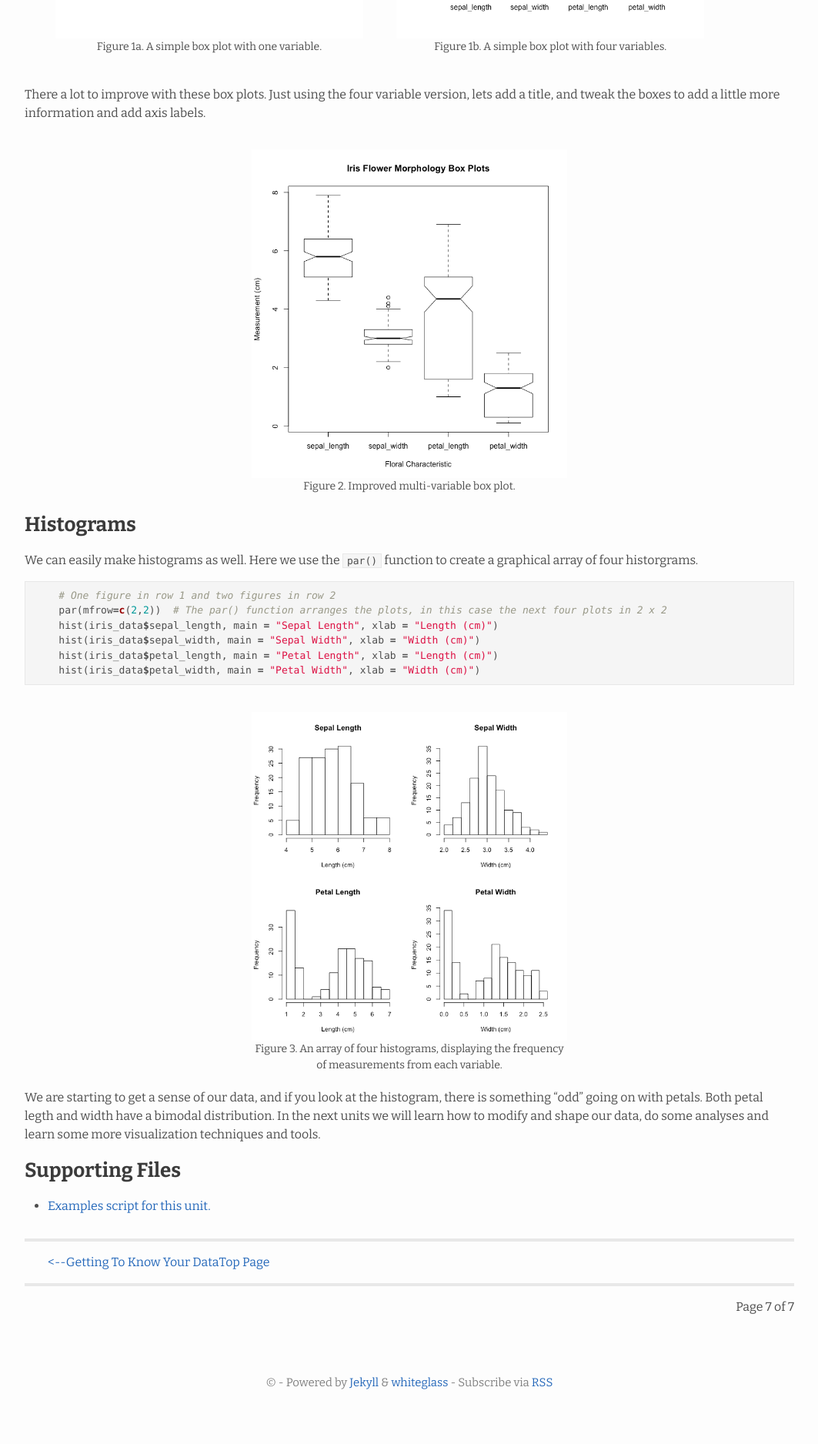
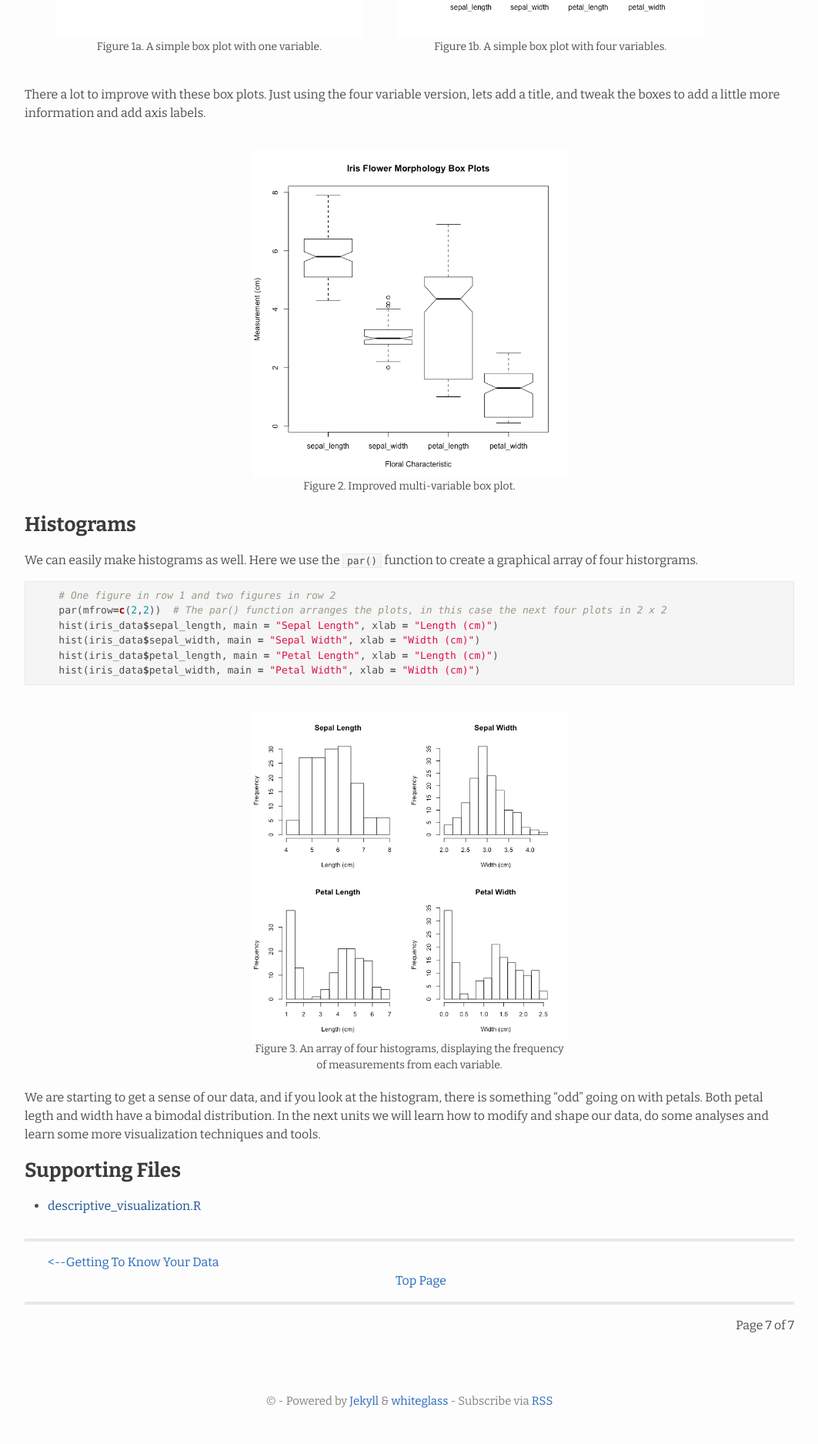
Before and after one commit to NC-State-Libraries-Workshops/ncsu_apprentice, a Jekyll site: the page built from _units/descriptive_visualizations.md, in a window 1280 px wide. Shown: the part 1007-2883 px from the top of the page at 77% size, without its empty margins (108-1171 px from the left). Built offline with Jekyll 4.4.1, drawn with Linux system fonts in a browser that asks for light colours; before the commit the page ends 2859 px from its top, so only the background shows below that.

Commit message:
tweaked some css

```diff
--- a/_config.yml
+++ b/_config.yml
@@ -22,6 +22,9 @@ url: "" # the base hostname & protocol for your site, e.g. http://example.com
 
 directory_title: "Available Workshops"
 directory_url: "https://github.com/psu-data-workshops/start_here" # the url to a directory of workshops
+
+sample_scripts_path: "/tree/master/"
+repository_url: "https://github.com/psu-data-workshops/introduction_to_r"
 # twitter_username: jekyllrb
 github_username:  olendorf
 
--- a/_layouts/page.html
+++ b/_layouts/page.html
@@ -45,6 +45,7 @@ layout: default
       {% endif %}
     </ul>
   </div>
+  <br/>
   <div>
     <ul>
       <li class="navigation center">
--- a/_sass/whiteglass/style.scss
+++ b/_sass/whiteglass/style.scss
@@ -29,9 +29,10 @@ li.navigation{
     //     float: right;
     // }
     &.center {
-      display: block;
-      justify-content: center;
-      align-items: center;
+        width: 100%;
+        margin-right: auto;
+        margin-left: auto;
+        text-align: center;
     }
 }
 
--- a/_units/descriptive_visualizations.md
+++ b/_units/descriptive_visualizations.md
@@ -9,8 +9,8 @@ order: 6
 
 supporting_files:
   - file: 'id1'
-    href: 'https://github.com/psu-data-workshops/introduction_to_r/blob/master/scripts/descriptive_visualization.R'
-    name: Examples script for this unit.
+    name: 'descriptive_visualization.R'
+    text: Examples script for this unit.
 
 ---
 
```
Also changed, not shown: _units/descriptive_analyses.md (+1 -1 lines).
